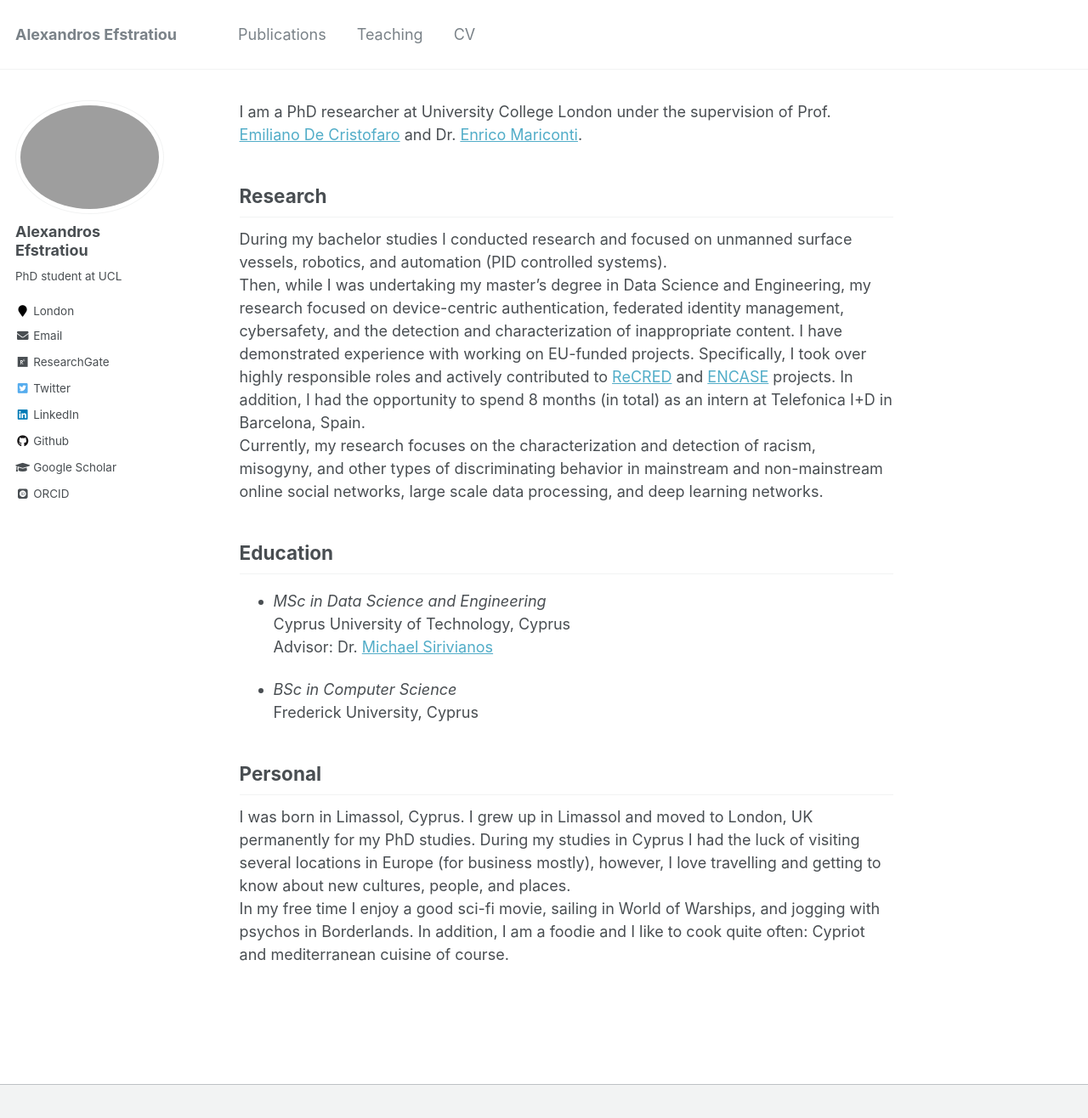
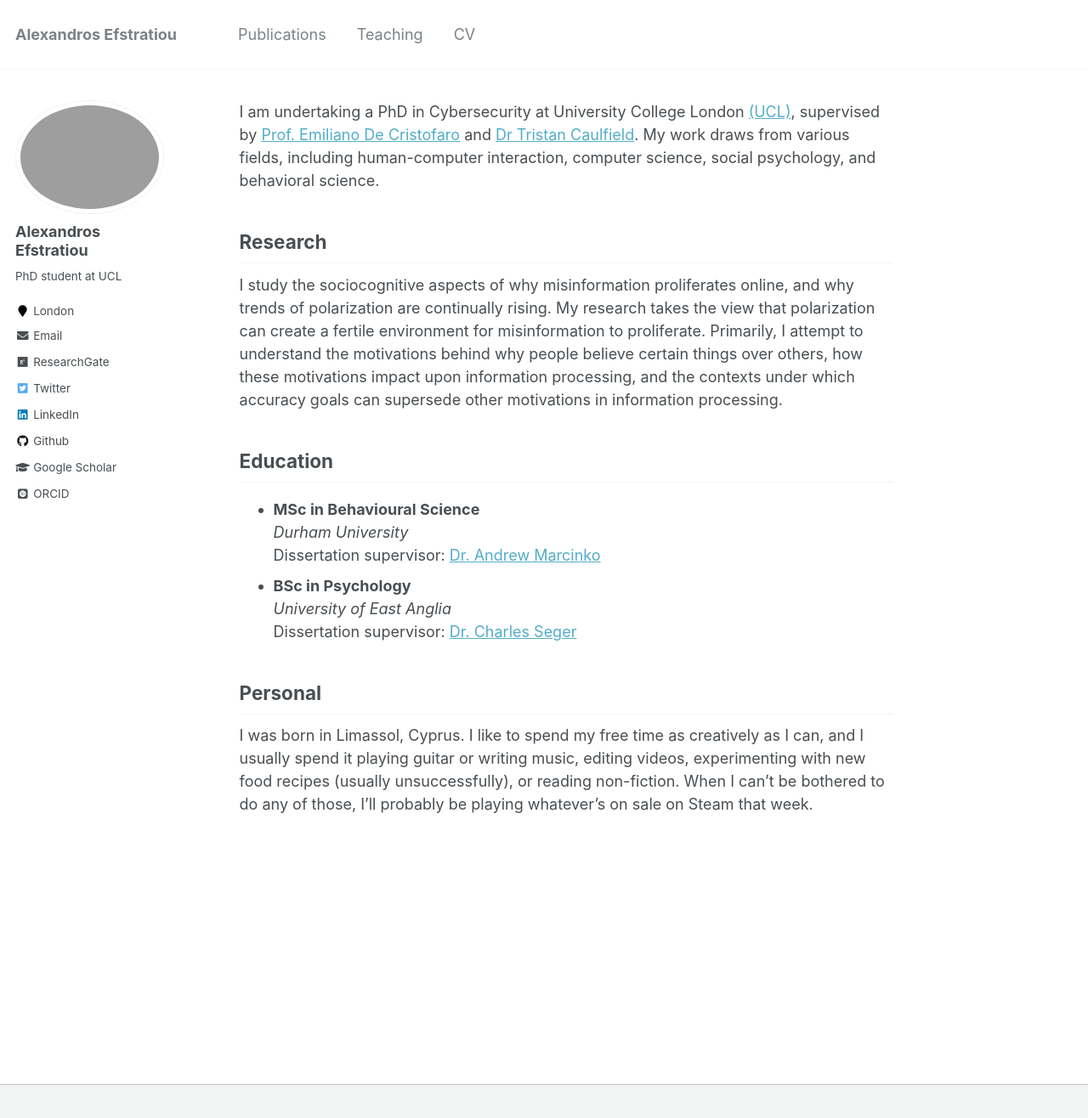
Before and after one commit to mattyhryan/mattyhryan.github.io, a Jekyll site: the page built from _pages/about.md, in a window 1280 px wide and 1349 px high. Shown: the top 1316 px of the window at 85% size. Built offline with Jekyll 4.4.1, drawn with Linux system fonts in a browser that asks for light colours; some web fonts are replaced.

Commit message:
Update about.md

```diff
--- a/_pages/about.md
+++ b/_pages/about.md
@@ -7,35 +7,21 @@ redirect_from:
   - /about.html
 ---
 
-I am a PhD researcher at University College London under the supervision of Prof. [Emiliano De Cristofaro](http://emilianodc.com/) and Dr. [Enrico Mariconti](http://www0.cs.ucl.ac.uk/staff/E.Mariconti/).
+I am undertaking a PhD in Cybersecurity at University College London [(UCL)](https://www.ucl.ac.uk/), supervised by [Prof. Emiliano De Cristofaro](https://emilianodc.com/) and [Dr Tristan Caulfield](https://www.tristancaulfield.com/). My work draws from various fields, including human-computer interaction, computer science, social psychology, and behavioral science.
 
-Research
-------
-During my bachelor studies I conducted research and focused on unmanned surface vessels, robotics, and automation (PID controlled systems).
-Then, while I was undertaking my master's degree in Data Science and Engineering, my research focused on device-centric authentication, federated identity management, cybersafety, and the detection and characterization of inappropriate content.
-I have demonstrated experience with working on EU-funded projects.
-Specifically, I took over highly responsible roles and actively contributed to [ReCRED](https://www.recred.eu/) and [ENCASE](https://encase.socialcomputing.eu/) projects.
-In addition, I had the opportunity to spend 8 months (in total) as an intern at Telefonica I+D in Barcelona, Spain.
-Currently, my research focuses on the characterization and detection of racism, misogyny, and other types of discriminating behavior in mainstream and non-mainstream online social networks, large scale data processing, and deep learning networks.
+## Research
 
+I study the sociocognitive aspects of why misinformation proliferates online, and why trends of polarization are continually rising. My research takes the view that polarization can create a fertile environment for misinformation to proliferate. Primarily, I attempt to understand the motivations behind why people believe certain things over others, how these motivations impact upon information processing, and the contexts under which accuracy goals can supersede other motivations in information processing.
 
+## Education
 
-Education
-------
-- *MSc in Data Science and Engineering*
-Cyprus University of Technology, Cyprus
-Advisor: Dr. [Michael Sirivianos](https://netsysci.cut.ac.cy/michael.sirivianos/)
+- **MSc in Behavioural Science**
+  *Durham University*
+  Dissertation supervisor: [Dr. Andrew Marcinko](https://marcinkophd.com/)
+- **BSc in Psychology**
+  *University of East Anglia*
+  Dissertation supervisor: [Dr. Charles Seger](https://people.uea.ac.uk/c_seger)
 
-- *BSc in Computer Science*
-Frederick University, Cyprus
+## Personal
 
-
-Personal
-------
-
-I was born in Limassol, Cyprus.
-I grew up in Limassol and moved to London, UK permanently for my PhD studies.
-During my studies in Cyprus I had the luck of visiting several locations in Europe (for business mostly), however,
-I love travelling and getting to know about new cultures, people, and places.
-In my free time I enjoy a good sci-fi movie, sailing in World of Warships, and jogging with psychos in Borderlands.
-In addition, I am a foodie and I like to cook quite often: Cypriot and mediterranean cuisine of course.
+I was born in Limassol, Cyprus. I like to spend my free time as creatively as I can, and I usually spend it playing guitar or writing music, editing videos, experimenting with new food recipes (usually unsuccessfully), or reading non-fiction. When I can't be bothered to do any of those, I'll probably be playing whatever's on sale on Steam that week.
```
